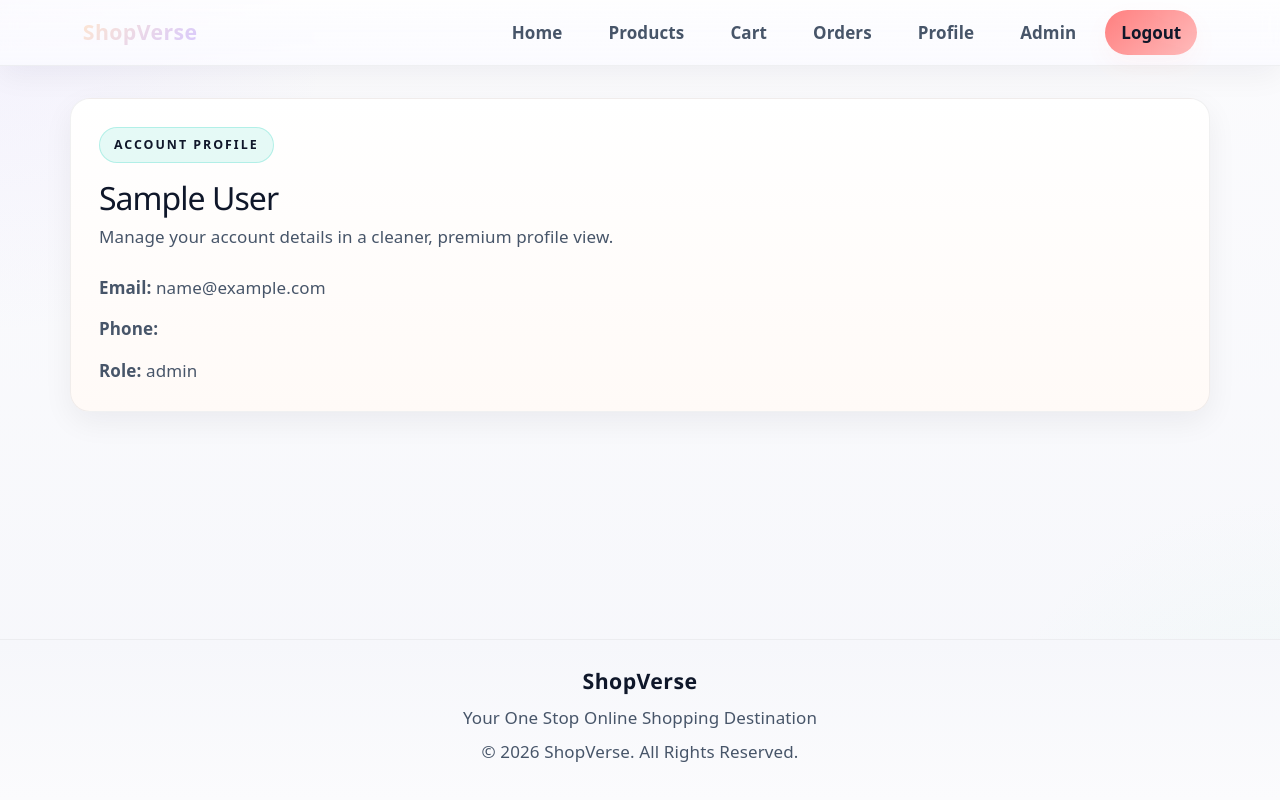
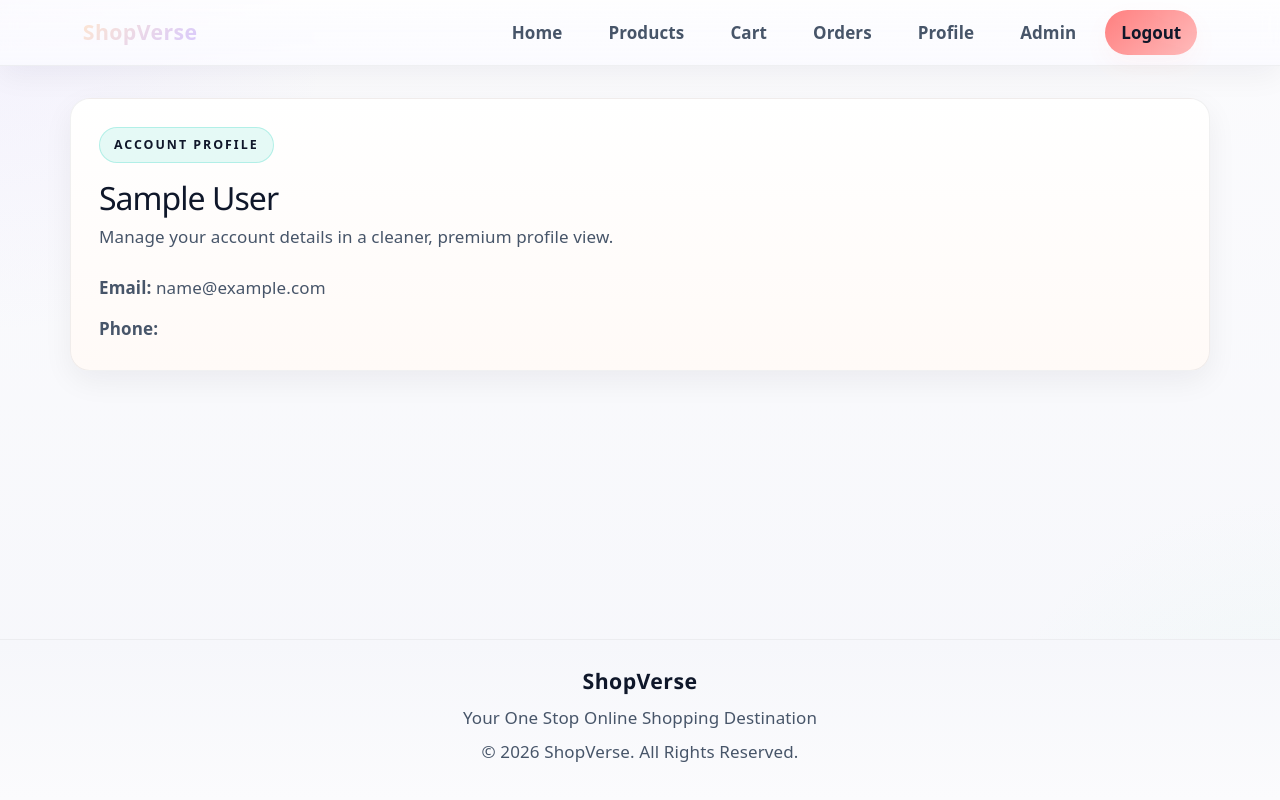
Before and after one commit to hasinireddy12/shopverse, a React (Vite) app in the folder client/: page /profile in a window 1280 px wide. Built offline with nearby package versions, Linux system fonts and the light colour scheme; sample sign-in values are in the browser's storage.

Commit message:
UX: remove role display from profile page

```diff
--- a/client/src/pages/Profile.jsx
+++ b/client/src/pages/Profile.jsx
@@ -48,11 +48,7 @@ function Profile() {
             {user.phone}
           </p>
 
-          <p>
-            <strong>Role:</strong>
-            {" "}
-            {user.role}
-          </p>
+          {/* Role removed from profile view for privacy */}
 
         </div>
 
```
